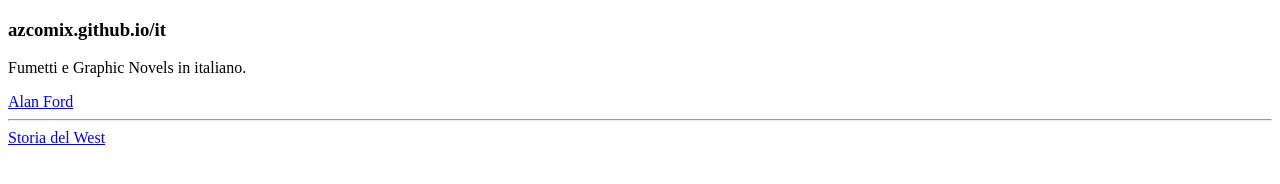
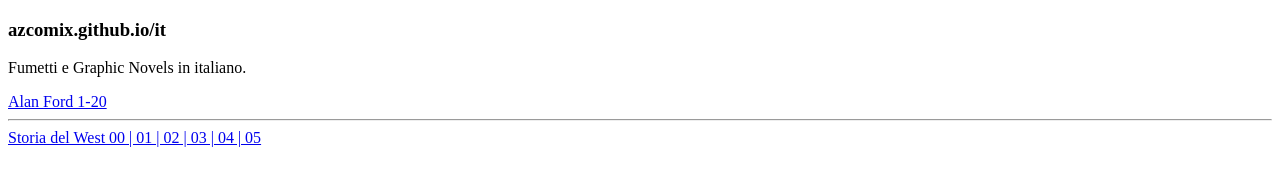
Before and after one commit to azcomix/it, a plain HTML site: page index.html in a window 1280 px wide. Drawn offline with Linux system fonts and the light colour scheme.

Commit message:
Update index.html

```diff
--- a/index.html
+++ b/index.html
@@ -8,10 +8,11 @@
         <h3>azcomix.github.io/it</h3>
         <p>Fumetti e Graphic Novels in italiano.</p>
 
-    <a href="http://comix.altervista.org/alpha/AlanFord/it/" target='_blank'>Alan Ford</a>
+<a href="http://comix.altervista.org/alpha/AlanFord/it/"
+target='_blank'>Alan Ford 1-20</a>
         <hr>
 <a href="https://drive.google.com/file/d/1WxktsXNBI0rOUvID50dz83tyygXIkv9H/view?usp=drivesdk"
-target='_blank'>Storia del West</a>
+target='_blank'>Storia del West 00 | 01 | 02 | 03 | 04 | 05</a>
 
     </body>
 </html>
```
